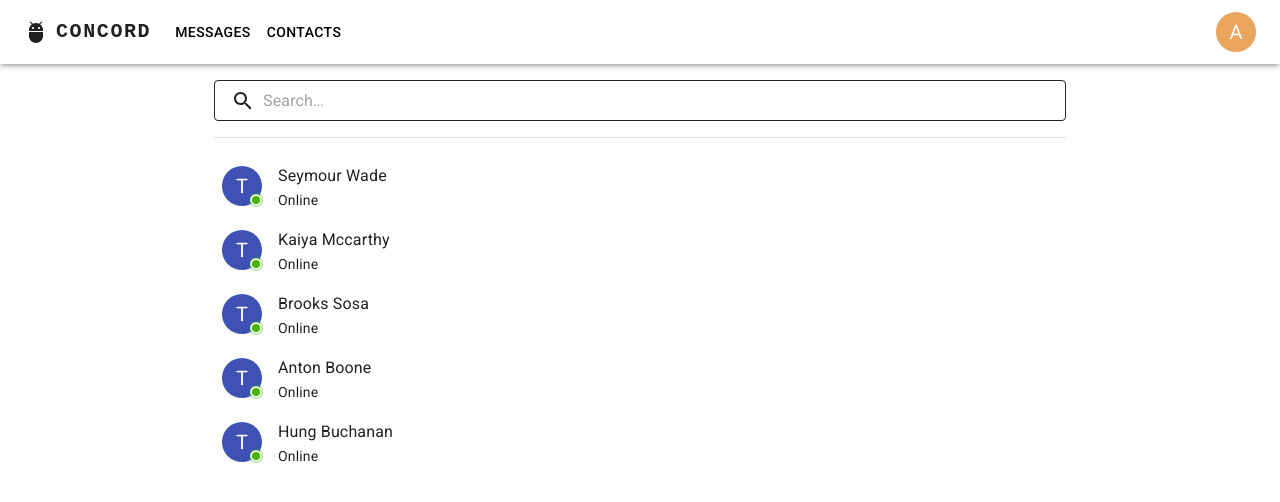
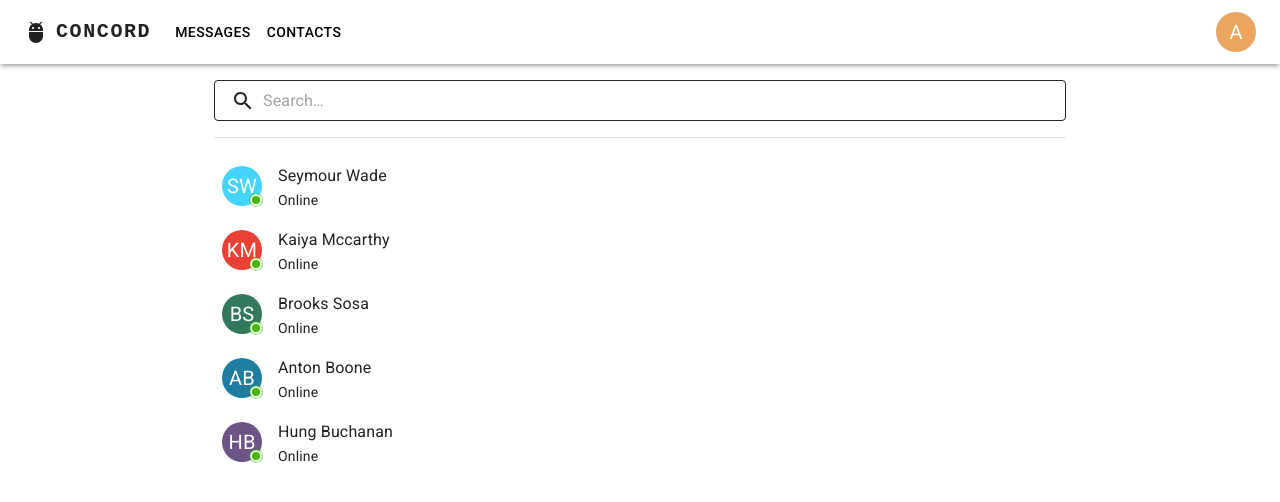
Before and after one commit to ADAidan/react-messaging-app, a React (Vite) app: page /contacts in a window 1280 px wide. Shown: the top 502 px of the page. Built offline with nearby package versions, Linux system fonts and the light colour scheme.

Commit message:
updated contacts avatars to dynamic avatars

```diff
--- a/src/components/ContactCard.jsx
+++ b/src/components/ContactCard.jsx
@@ -2,9 +2,9 @@ import React from 'react';
 import Paper from '@mui/material/Paper';
 import Stack from '@mui/material/Stack';
 import Typography from '@mui/material/Typography';
-import Avatar from '@mui/material/Avatar';
 import Badge from '@mui/material/Badge';
 import styled from '@mui/material/styles/styled';
+import DynamicAvatar from './DynamicAvatar';
 
 const StyledBadge = styled(Badge)(({ theme }) => ({
   '& .MuiBadge-badge': {
@@ -35,7 +35,7 @@ const StyledBadge = styled(Badge)(({ theme }) => ({
   },
 }));
 
-const ContactCard = ({name}) => {
+const ContactCard = ({contact}) => {
   return (
     <Paper elevation={0} sx={{
       p: 1,
@@ -52,15 +52,11 @@ const ContactCard = ({name}) => {
           anchorOrigin={{ vertical: 'bottom', horizontal: 'right' }}
           variant="dot"
         >
-          <Avatar
-            sx={{
-              bgcolor: '#3f51b5',
-            }}
-          >T</Avatar>
+          <DynamicAvatar name={contact.username} />
         </StyledBadge>
         <Stack>
           <Typography variant="subtitle1" component="p" sx={{ m: 0 }}>
-            {name}
+            {contact.username}
           </Typography>
           <Typography variant="body2" component="p" sx={{m: 0, p: 0}}>
             Online
--- a/src/pages/Contacts.jsx
+++ b/src/pages/Contacts.jsx
@@ -18,7 +18,7 @@ const Contacts = () => {
         <Divider />
         <Stack direction='column' spacing={0}>
           {user.contacts && user.contacts.map((contact) => (
-            <ContactCard key={contact.id} name={contact.username} />
+            <ContactCard key={contact.id} contact={contact} />
           ))}
         </Stack>
       </Stack>
```
